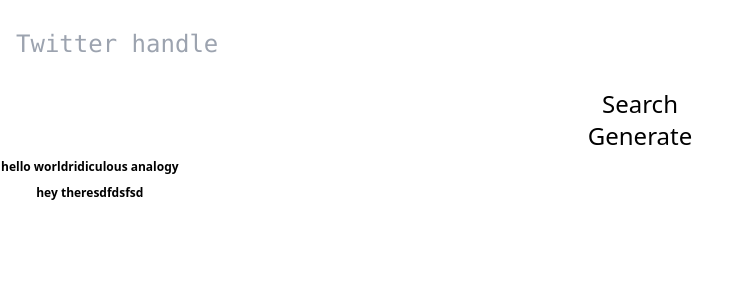
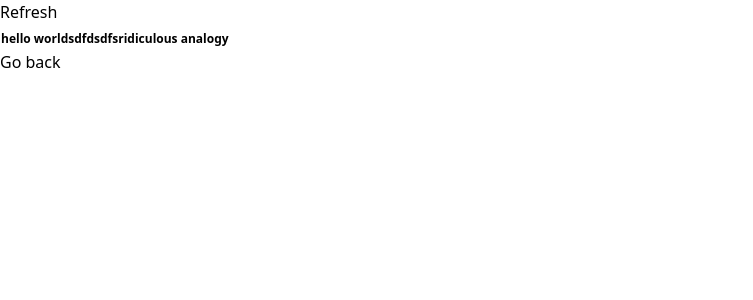
Before and after one commit to ExoticEagle/axis-hack-bot, a React (Create React App) app in the folder frontend/: page /history in a window 1280 px wide. Shown: the top 300 px of the page, without its empty margins (0-753 px from the left). Built offline with nearby package versions, Linux system fonts and the light colour scheme.

Commit message:
add history component

```diff
--- a/frontend/src/App.js
+++ b/frontend/src/App.js
@@ -1,11 +1,16 @@
 import React from "react";
-import Content from "./Content.js";
+import Home from "./Home";
+import History from "./History";
+import { BrowserRouter as Router, Switch, Route } from "react-router-dom";
 
 function App() {
   return (
-    <div>
-      <Content />
-    </div>
+    <Router>
+      <Switch>
+        <Route exact path="/" component={Home} />
+        <Route exact path="/history" component={History} />
+      </Switch>
+    </Router>
   );
 }
 
--- a/frontend/src/Content.js
+++ /dev/null
@@ -1,138 +0,0 @@
-import React from "react";
-import Header from "./Header.js";
-import URL from "./Constants.js";
-import axios from "axios";
-
-class Content extends React.Component {
-	constructor(props) {
-		super(props);
-		this.state = {};
-		this.state.tweets = [
-			{
-				id: "hello world",
-				content: "ridiculous analogy",
-			},
-			{
-				id: "hey there",
-				content: "sdfdsfsd",
-			},
-		];
-		this.state.errorMessage = "";
-
-		this.handleButton = this.handleButton.bind(this);
-		this.renderButton = this.renderButton.bind(this);
-		this.state.currentHandle = "";
-		this.getTweetHistory = this.getTweetHistory.bind(this);
-	}
-	createform() {
-		return (
-			<div className=" sm:mb-2 sm:mb-2  lg:mb-4 lg:mt-4 ">
-				<form className="lg:space-y-2 font-mono sm-text-sm lg:text-2xl ">
-					<div class="">
-						<input
-							type="text"
-							placeholder="Twitter handle"
-							className="lg:py-3 px-2 py-1 lg:px-4 outline-none lg:w-full"
-							value={this.state.currentHandle}
-							onChange={(e) =>
-								this.setState({ currentHandle: e.target.value })
-							}
-						/>
-					</div>
-				</form>
-			</div>
-		);
-	}
-	getTweetHistory() {
-		this.setState({});
-		axios
-			.post(URL + "getHistory")
-			.then((response) => {
-				this.setState({
-					tweets: response.data.tweets,
-				});
-			})
-			.catch(function (error) {
-				console.log(error);
-			})
-			.then(() => {
-				this.setState({});
-			});
-	}
-
-	renderTweets() {
-		return this.state.tweets.map((tweet) => (
-			<tr>
-				<th scope="col">
-					<span class=" text-left text-xs">{tweet.id}</span>
-					<span class=" text-left  text-xs">{tweet.content}</span>
-				</th>
-			</tr>
-		));
-	}
-	handleButton() {
-		axios
-			.post(URL + "handle", {
-				userHandle: this.state.currentHandle,
-			})
-			.then(console.log("success"))
-			.catch((error) => {
-				if (error.response.status === 401)
-					this.setState({
-						errorMessage: "No response!",
-					});
-				else
-					this.setState({
-						errorMessage: "Handle does not exist!",
-					});
-				console.log(this.state.errorMessage);
-			});
-	}
-	handleGenerateButton() {
-		axios
-			.post(URL + "getTweet", {
-				userHandle: this.state.currentHandle,
-			})
-			.then(console.log("success"))
-			.catch((error) => {
-				if (error.response.status === 401)
-					this.setState({
-						errorMessage: "No response!",
-					});
-				else
-					this.setState({
-						errorMessage: "Handle does not exist!",
-					});
-				console.log(this.state.errorMessage);
-			});
-	}
-	renderButton() {
-		return (
-			<div>
-				<button
-					className={"w-full blocks accent text-2xl"}
-					onClick={this.handleSearchButton}
-				>
-					Search
-				</button>
-				<button
-					className={"w-full blocks accent text-2xl"}
-					onClick={this.handleGenerateButton}
-				>
-					Generate
-				</button>
-			</div>
-		);
-	}
-	render() {
-		return (
-			<div>
-				<Header />
-				{this.createform()}
-				{this.renderButton()}
-				{this.renderTweets()}
-			</div>
-		);
-	}
-}
-export default Content;
--- /dev/null
+++ b/frontend/src/History.js
@@ -0,0 +1,72 @@
+import React from "react";
+import axios from "axios";
+
+class History extends React.Component {
+  constructor(props) {
+    super(props);
+    this.state = {};
+    this.state.history = [
+      {
+        tweetHandle: "dfdf",
+        tweetID: "hello world",
+        replyID: "ridiculous analogy",
+        tweetText: "sdfds",
+        replyText: "dfs",
+      },
+    ];
+    this.history = this.props.history;
+    this.state.onDisplay = true;
+    this.state.errorMessage = "";
+    this.handleHistory = this.handleHistory.bind(this);
+    this.renderHistory = this.renderHistory.bind(this);
+  }
+  handleHistory() {
+    this.setState({
+      onDisplay: false,
+    });
+    axios
+      .post(URL + "history")
+      .then((response) => {
+        this.setState({
+          history: response.data.history,
+          onDisplay: true,
+        });
+      })
+      .catch(function (error) {
+        console.log(error);
+      })
+      .then(() =>
+        this.setState({
+          onDisplay: true,
+        })
+      );
+  }
+  renderHistory() {
+    return this.state.history.map((history) => (
+      <tr>
+        <th scope="col">
+          <span class=" text-left text-xs">{history.tweetID}</span>
+          <span class=" text-left  text-xs">{history.tweetText}</span>
+          <span class=" text-left text-xs">{history.replyText}</span>
+          <span class=" text-left text-xs">{history.replyID}</span>
+        </th>
+      </tr>
+    ));
+  }
+  render() {
+    return (
+      <div>
+        <button onClick={this.handleHistory}>Refresh</button>
+        {this.state.onDisplay && this.renderHistory()}
+        <button
+          onClick={() => {
+            this.history.goBack();
+          }}
+        >
+          Go back
+        </button>
+      </div>
+    );
+  }
+}
+export default History;
--- /dev/null
+++ b/frontend/src/Home.js
@@ -0,0 +1,114 @@
+import React from "react";
+import Header from "./Header.js";
+import URL from "./Constants.js";
+import axios from "axios";
+
+class Home extends React.Component {
+  constructor(props) {
+    super(props);
+    this.state = {};
+    this.state.history = [
+      {
+        tweetHandle: "dfdf",
+        tweetID: "hello world",
+        replyID: "ridiculous analogy",
+        tweetText: "sdfds",
+        replyText: "dfs",
+      },
+    ];
+    this.state.tweets = [
+      {
+        tweetID: "hello world",
+        tweetText: "sdfds",
+      },
+    ];
+    this.history = this.props.history;
+    this.state.currentHandle = "";
+    this.state.errorMessage = "";
+    this.state.onDisplay = false;
+
+    this.handleGenerateButton = this.handleGenerateButton.bind(this);
+    this.renderGenerateButton = this.renderGenerateButton.bind(this);
+  }
+  createform() {
+    return (
+      <div className=" sm:mb-2 sm:mb-2  lg:mb-4 lg:mt-4 ">
+        <form className="lg:space-y-2 font-mono sm-text-sm lg:text-2xl ">
+          <div class="">
+            <input
+              type="text"
+              placeholder="Twitter handle"
+              className="lg:py-3 px-2 py-1 lg:px-4 outline-none lg:w-full"
+              value={this.state.currentHandle}
+              onChange={(e) => this.setState({ currentHandle: e.target.value })}
+            />
+          </div>
+        </form>
+      </div>
+    );
+  }
+
+  renderTweets() {
+    return this.state.tweets.map((tweet) => (
+      <tr>
+        <th scope="col">
+          <span class=" text-left text-xs">{tweet.tweetID}</span>
+          <span class=" text-left  text-xs">{tweet.tweetText}</span>
+          <span class=" text-left text-xs">{tweet.replyText}</span>
+          <span class=" text-left text-xs">{tweet.replyID}</span>
+        </th>
+      </tr>
+    ));
+  }
+
+  handleGenerateButton() {
+    axios
+      .post(URL + "getTweets", {
+        userHandle: this.state.currentHandle,
+      })
+      .then((response) => {
+        this.setState({
+          tweets: response.data.tweets,
+        });
+      })
+      .catch(function (error) {
+        console.log(error);
+      })
+      .then(() => {
+        this.setState({
+          onDisplay: true,
+        });
+      });
+  }
+  renderGenerateButton() {
+    return (
+      <div>
+        <button
+          className={"w-full blocks accent text-2xl"}
+          onClick={this.handleGenerateButton}
+        >
+          Generate
+        </button>
+      </div>
+    );
+  }
+
+  render() {
+    return (
+      <div>
+        <Header />
+        {this.createform()}
+        {this.renderGenerateButton()}
+        {this.state.onDisplay && this.renderTweets()}
+        <button
+          onClick={() => {
+            this.history.push("/history");
+          }}
+        >
+          Display
+        </button>
+      </div>
+    );
+  }
+}
+export default Home;
```
